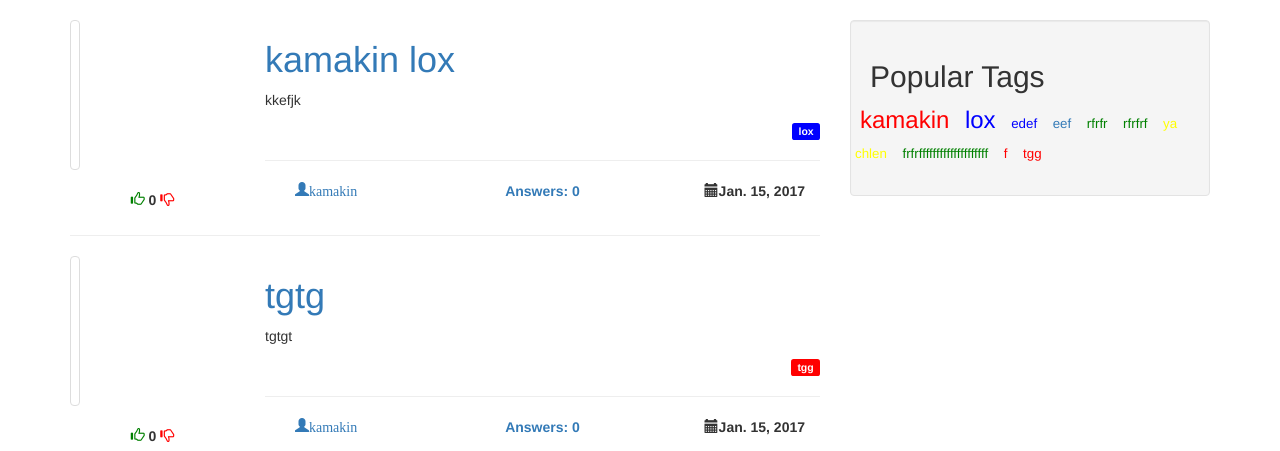
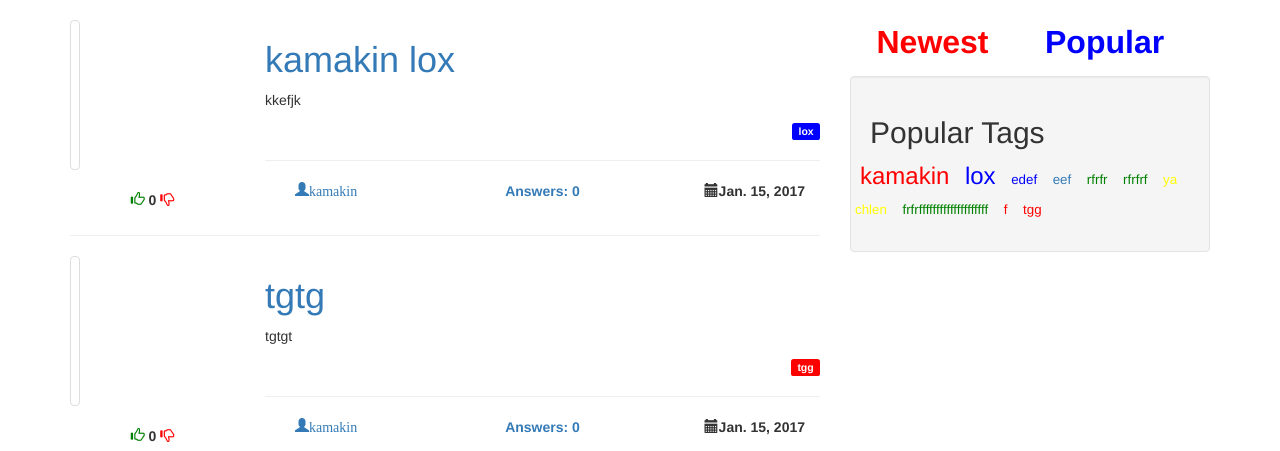
Before and after one commit to ed-asriyan/AskAsriyan, a Django app: page /newest/ in a window 1280 px wide. Shown: the part 52-503 px from the top of the page. Run offline with Django 3.2, Linux system fonts and the light colour scheme; data comes from the database, SQL or seed files in the repository; both versions use the stored data as it was before the commit; some libraries are stand-ins or nearby versions.

Commit message:
Move popular & newest links in base.html

```diff
--- a/templates/base.html
+++ b/templates/base.html
@@ -53,10 +53,7 @@
                             {% if user.is_superuser %}
                                 <li role="separator" class="divider"></li>
                                 <li><a href="/admin">Admin panel</a></li>
-                                <li role="separator" class="divider"></li>
                             {% endif %}
-                            <li><a href="{% url 'newest' %}">Newest</a></li>
-                            <li><a href="{% url 'popular' %}">Popular</a></li>
                         </ul>
                     </li>
                 {% else %}
@@ -77,6 +74,18 @@
             {% endblock %}
         </div>
         <div class="col-lg-4 col-md-4 hidden-sm hidden-xs">
+            <div class="row">
+                <div align="center" class="col-sm-6">
+                    <label>
+                        <a href="{% url 'newest' %}" style="color: red; font-size: xx-large">Newest</a>
+                    </label>
+                </div>
+                <label>
+                    <div align="center" class="col-sm-6">
+                        <a href="{% url 'popular' %}" style="color: blue; font-size: xx-large">Popular</a>
+                    </div>
+                </label>
+            </div>
             <div class="well" style="font-size:20px;">
                 <h2>Popular Tags</h2>
                 <div class="row">
```
Also changed, not shown: db.sqlite3 (deleted), db1.sqlite3 (deleted).
